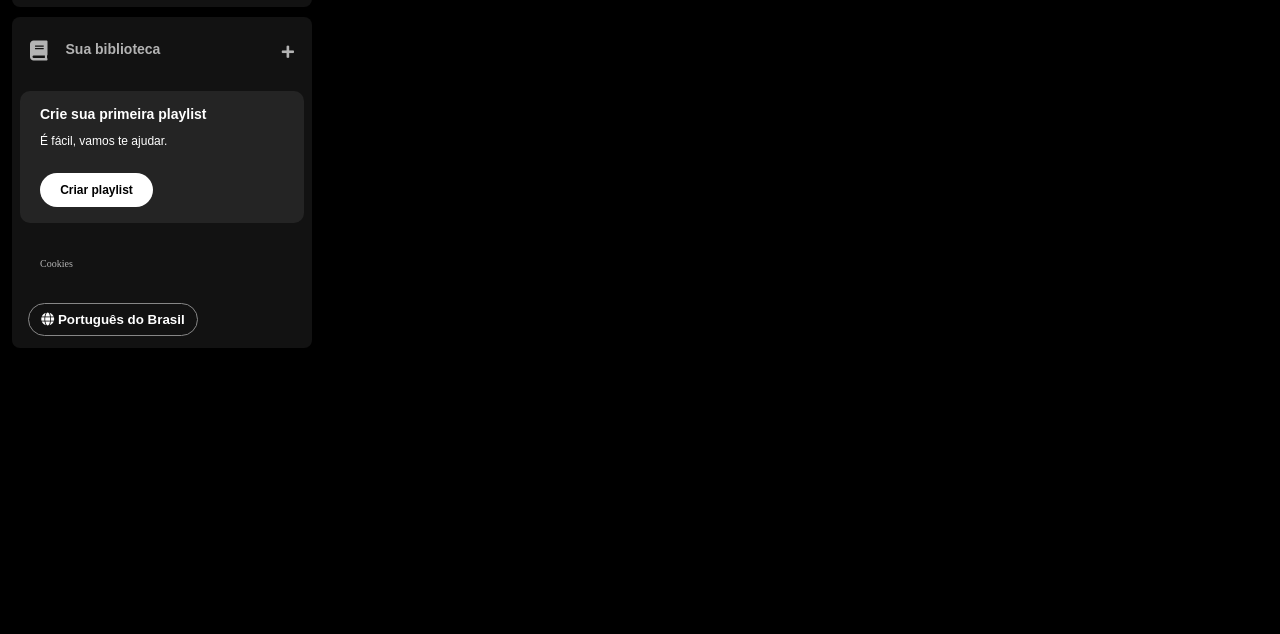
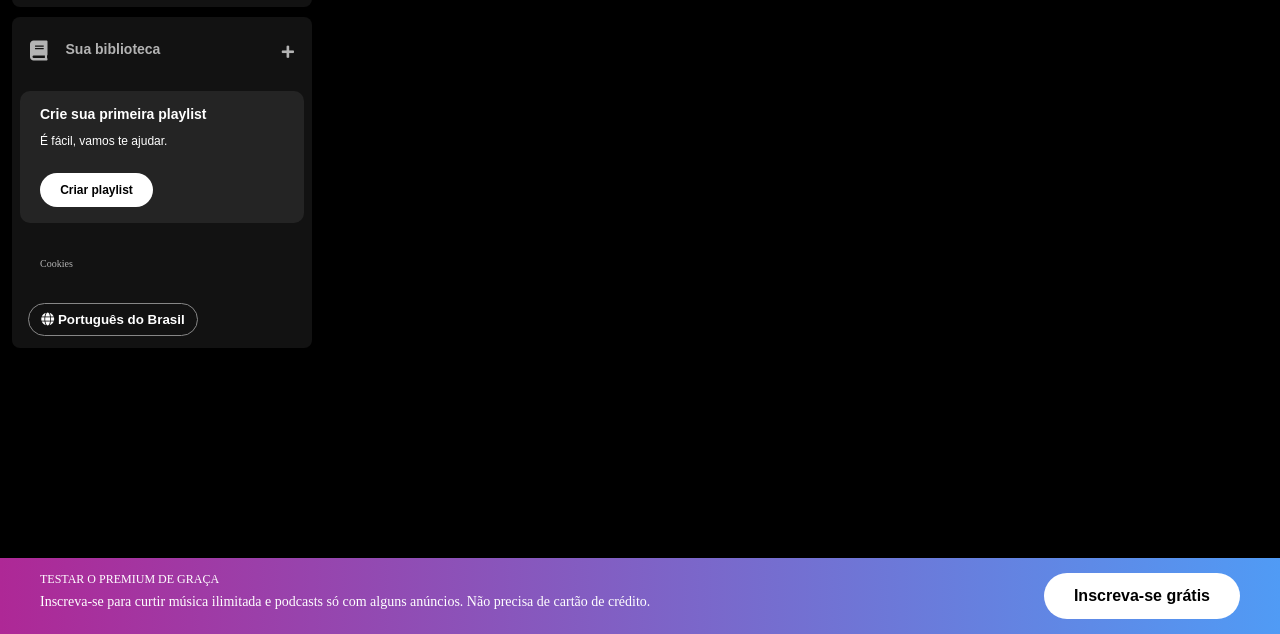
Before and after one commit to Cristian-Mathias/spotify-imersao-alura, a plain HTML site: page index.html in a window 1280 px wide. Shown: the part 166-800 px from the top of the page. Drawn offline with Linux system fonts and the light colour scheme.

Commit message:
Estrutura do footer

```diff
--- a/index.html
+++ b/index.html
@@ -67,6 +67,18 @@
             </div>
         </div>
     </div>
+    <footer class="disclaimer-premium">
+        <div class="text">
+            <p class="disclaimer-premium__title">Testar o Premium de graça</p>
+            <p class="disclaimer-premium__subtitle">
+                Inscreva-se para curtir música ilimitada e podcasts só com alguns
+                anúncios. Não precisa de cartão de crédito.
+            </p>
+        </div>
+        <div class="button">
+            <button type="button">Inscreva-se grátis</button>
+        </div>
+    </footer>
 </body>
 
 </html>
--- a/styles.css
+++ b/styles.css
@@ -170,3 +170,42 @@ body{
     padding: 8px;
     border-radius: 20px;
 }
+
+.disclaimer-premium {
+    position: fixed;
+    bottom: 0;
+    left: 0;
+    right: 0;
+    background: linear-gradient(to right, #ae2896, #509bf5);
+    padding: 15px 40px;
+    display: flex;
+    justify-content: space-between;
+}
+.disclaimer-premium .text {
+   flex-shrink: 0;
+}
+.disclaimer-premium .disclaimer-premium__title {
+    color: #ffffff;
+    text-transform: uppercase;
+    font-weight: 400;
+    font-size: 12px;
+    margin-bottom: 10px;
+}
+
+.disclaimer-premium .disclaimer-premium__subtitle {
+    color: #ffffff;
+    font-size: 14px;
+    font-weight: 500;
+}
+
+.disclaimer-premium button {
+    background-color: #ffffff;
+    color: #000000;
+    font-size: 16px;
+    font-weight: bold;
+    padding: 14px 30px;
+    border: 0px;
+    border-radius: 40px;
+    cursor: pointer;
+    flex-shrink: 0;
+}
```
